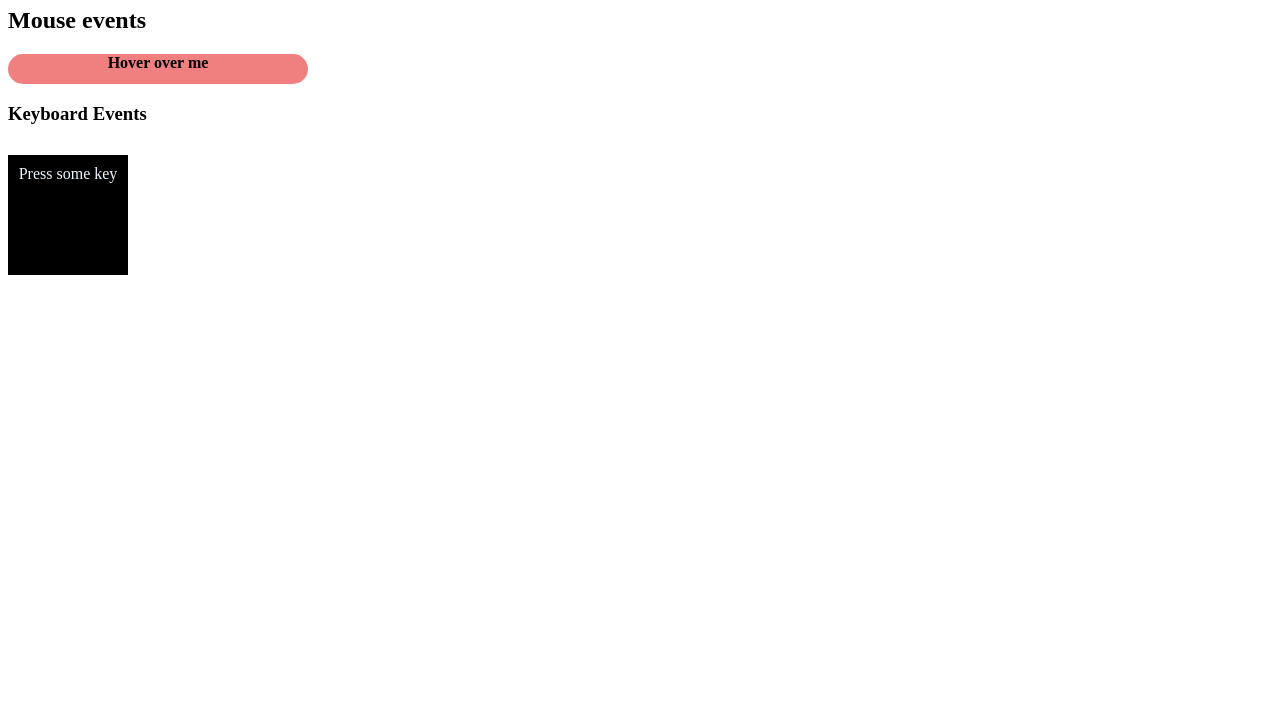
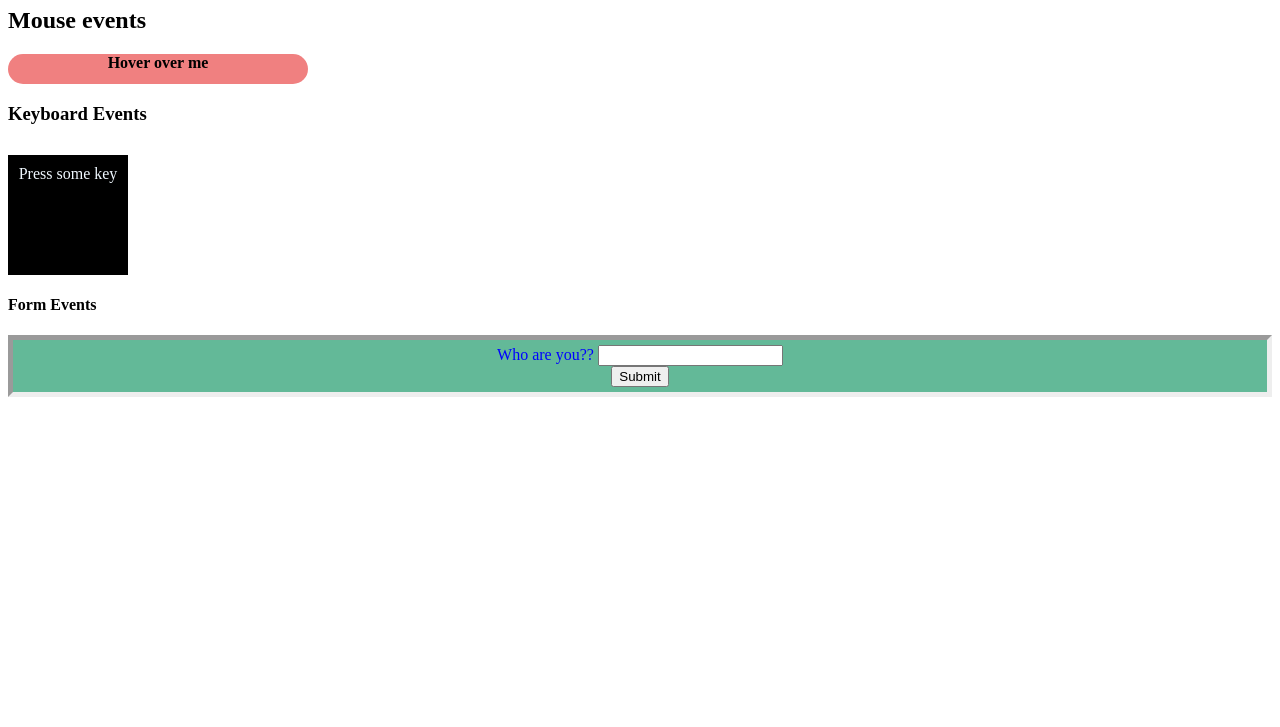
Before and after one commit to Samuuca1/lab7-events, a plain HTML site: page index.html in a window 1280 px wide. Shown: the part 73-800 px from the top of the page. Drawn offline with Linux system fonts and the light colour scheme.

Commit message:
Added a Simple Form event, some CSS to style

```diff
--- a/index.html
+++ b/index.html
@@ -10,13 +10,20 @@
 </head>
 
 <body>
-    <h1>This is my lab7 Events project</h1>
+    <h1 id="h1Who">Welcome, this is my lab7 Events project</h1>
 
     <h2>Mouse events</h2>
     <div id="hoverDiv"> Hover over me </div>
 
     <h3>Keyboard Events</h3>
     <div id="inputKey"> Press some key</div>
+
+    <h4>Form Events</h4>
+    <form id="simpleForm">
+        <label for="who">Who are you??</label>
+        <input type="text" id="who" name="who" required> <br>
+        <button id="submit">Submit</button>
+    </form>
 </body>
 
 </html>
--- a/scripts.js
+++ b/scripts.js
@@ -1,6 +1,6 @@
 const hoverDiv = document.getElementById("hoverDiv");
 
-function changeHover(event){
+function changeHover(event) {
     event.target.style.backgroundColor = "tomato";
     event.target.textContent = "Now I am different :) ";
 }
@@ -21,3 +21,13 @@ document.addEventListener("keydown", event => {
 document.addEventListener("keyup", event => {
     inputKey.textContent = `You released the key = ${event.key}`;
 })
+
+
+let who;
+
+document.getElementById("submit").onclick = function(event) {
+    event.preventDefault();
+    who = document.getElementById("who").value;
+    document.getElementById("h1Who").textContent = `Welcome ${who}, this is my lab7 Events project`
+    alert(`${who} is here!`);
+}
--- a/styles.css
+++ b/styles.css
@@ -17,3 +17,13 @@
     padding: 10px;
     text-align: center;
 }
+
+#simpleForm{
+    color:blue;
+    border: 5px inset;
+    padding: 5px;
+    margin-top: 20px;
+    background-color: rgb(99, 185, 152);
+    align-items: center;
+    text-align: center;
+}
```
